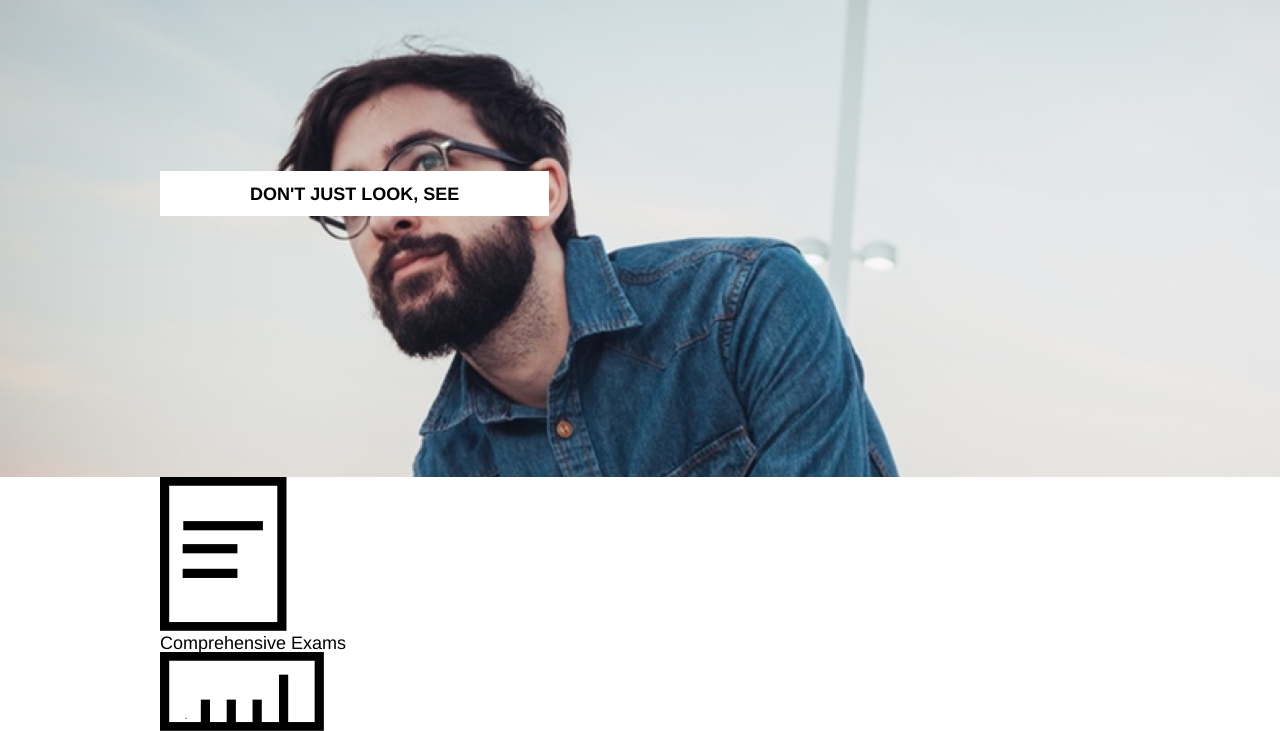
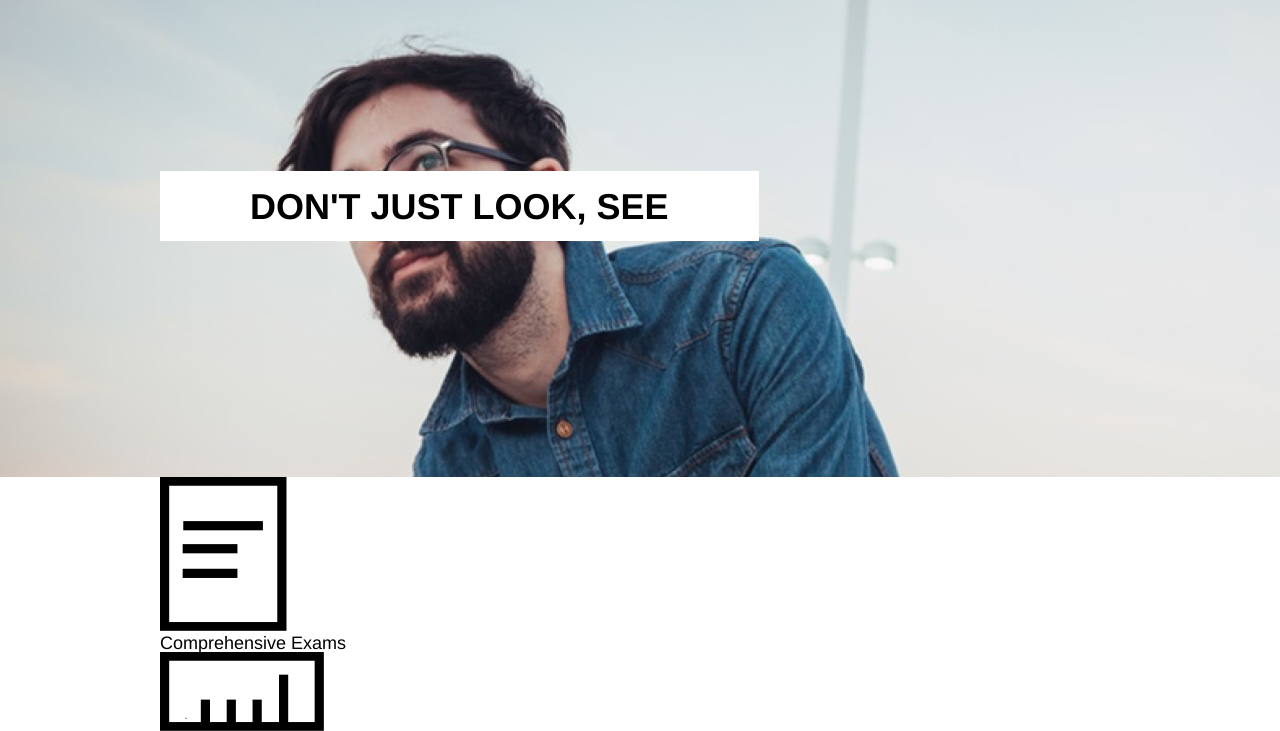
Before and after one commit to alphaseinor/optics, a plain HTML site: page index.html in a window 1280 px wide. Shown: the part 81-812 px from the top of the page. Drawn offline with Linux system fonts and the light colour scheme.

Commit message:
corrected tagline font size

```diff
--- a/resources/css/style.css
+++ b/resources/css/style.css
@@ -29,7 +29,9 @@ nav div{
 }
 
 h2 {
+  font-size: 2rem;
   font-weight: bold;
+  line-height: 1.2;
 }
 
 .menu_large{
```
